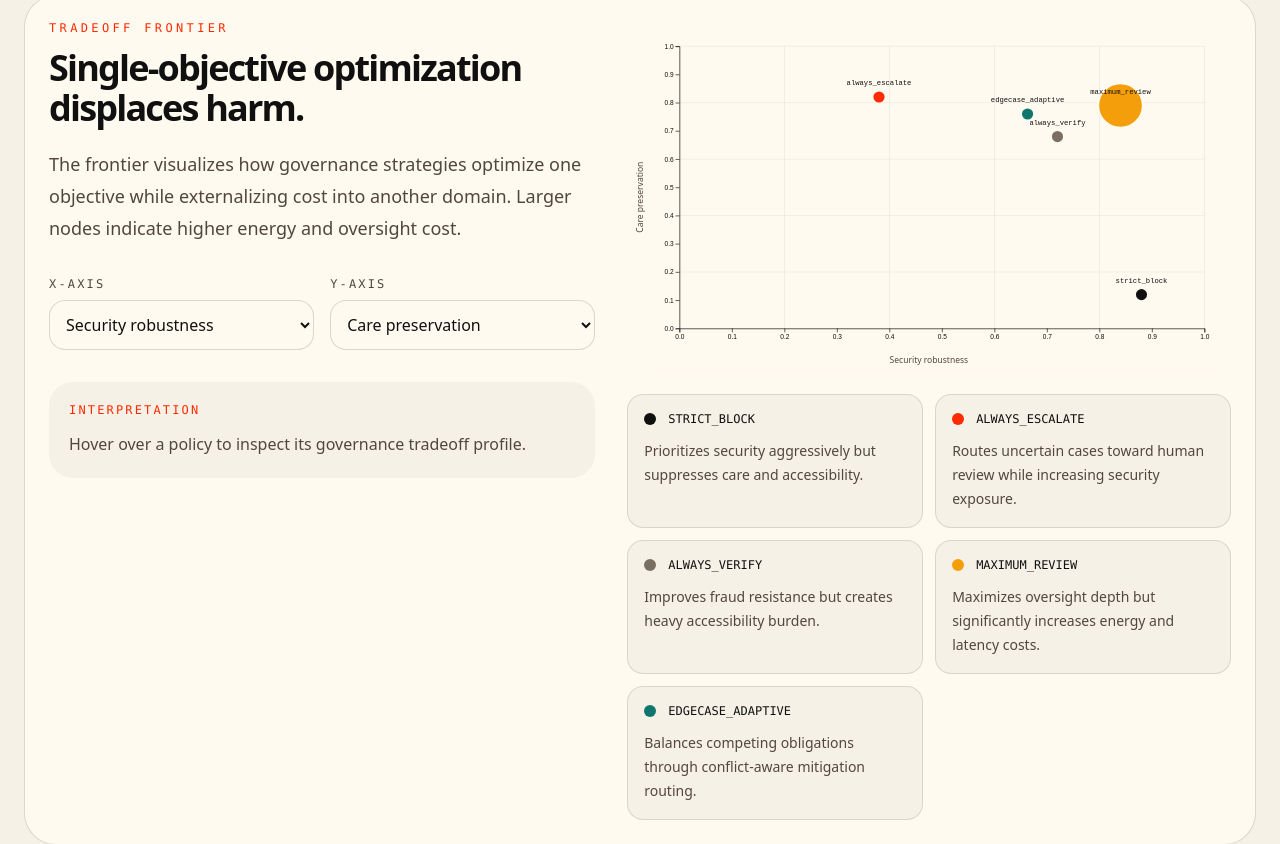
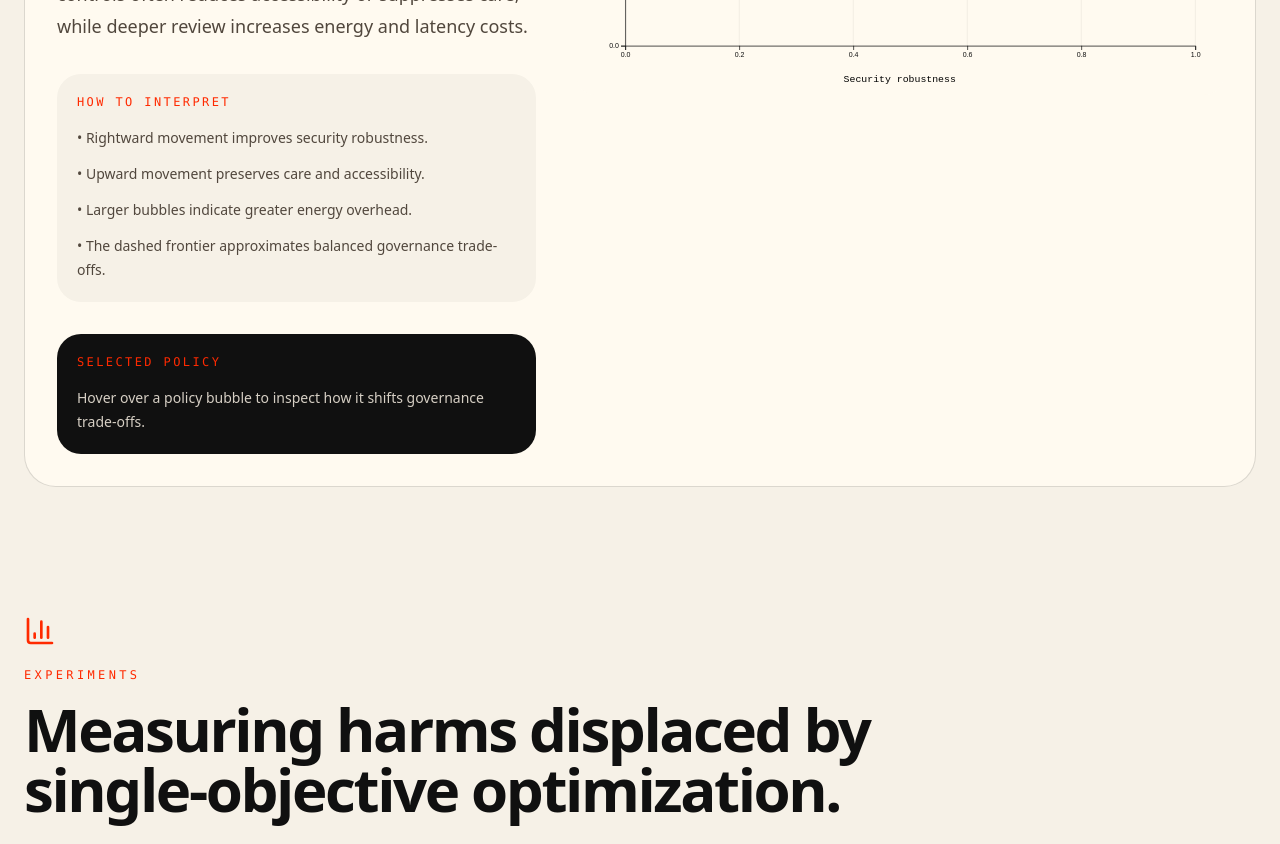
Before and after one commit to anon0404/edgecase, a Next.js app in the folder website/: page / in a window 1280 px wide. Shown: the part 5020-5864 px from the top of the page. Built offline with nearby package versions, Linux system fonts and the light colour scheme.

Commit message:
Add interactive tradeoff frontier visualization

```diff
--- a/website/src/app/page.tsx
+++ b/website/src/app/page.tsx
@@ -304,6 +304,9 @@ print(report.recommended_mitigation)`}
         <CollisionNetwork />
       </section>
 
+      <TradeoffFrontier />
+
+
       <section id="experiments" className="mx-auto max-w-7xl px-6 py-16">
         <BarChart3 className="mb-5 h-8 w-8 text-[#ff2a00]" />
 
@@ -325,6 +328,11 @@ print(report.recommended_mitigation)`}
             </span>
           ))}
         </div>
+      </section>
+
+
+      <section id="frontier" className="mx-auto max-w-7xl px-6 py-16">
+        <TradeoffFrontier />
       </section>
 
 
--- a/website/src/components/TradeoffFrontier.tsx
+++ b/website/src/components/TradeoffFrontier.tsx
@@ -1,7 +1,7 @@
 // @ts-nocheck
 "use client";
 
-import { useEffect, useMemo, useRef, useState } from "react";
+import { useEffect, useRef, useState } from "react";
 import * as d3 from "d3";
 
 type Point = {
@@ -13,71 +13,47 @@ type Point = {
   energy_penalty: number;
 };
 
-const policyDescriptions: Record<string, string> = {
-  strict_block:
-    "Prioritizes security aggressively but suppresses care and accessibility.",
-  always_escalate:
-    "Routes uncertain cases toward human review while increasing security exposure.",
-  always_verify:
-    "Improves fraud resistance but creates heavy accessibility burden.",
-  maximum_review:
-    "Maximizes oversight depth but significantly increases energy and latency costs.",
-  edgecase_adaptive:
-    "Balances competing obligations through conflict-aware mitigation routing.",
-};
-
 const colors: Record<string, string> = {
   strict_block: "#101010",
   always_escalate: "#ff2a00",
-  always_verify: "#7a6f63",
-  maximum_review: "#f59e0b",
+  always_verify: "#f59e0b",
+  maximum_review: "#7c3aed",
   edgecase_adaptive: "#0f766e",
+};
+
+const descriptions: Record<string, string> = {
+  strict_block:
+    "Prioritizes security robustness but suppresses care and accessibility.",
+  always_escalate:
+    "Optimizes escalation and support pathways while increasing security exposure.",
+  always_verify:
+    "Reduces fraud risk at the cost of accessibility burden and user friction.",
+  maximum_review:
+    "Maximizes review depth and oversight while increasing energy and latency.",
+  edgecase_adaptive:
+    "Attempts to balance competing obligations through conflict-aware mitigation routing.",
 };
 
 export default function TradeoffFrontier() {
   const svgRef = useRef<SVGSVGElement | null>(null);
 
-  const [data, setData] = useState<Point[]>([]);
+  const [points, setPoints] = useState<Point[]>([]);
   const [hovered, setHovered] = useState<Point | null>(null);
-
-  const [xMetric, setXMetric] = useState("security");
-  const [yMetric, setYMetric] = useState("care");
 
   useEffect(() => {
     fetch("/data/tradeoff_frontier.json")
       .then((res) => res.json())
-      .then(setData);
+      .then(setPoints);
   }, []);
 
-  const metricOptions = [
-    { value: "security", label: "Security robustness" },
-    { value: "care", label: "Care preservation" },
-    { value: "accessibility", label: "Accessibility support" },
-    { value: "privacy", label: "Privacy preservation" },
-  ];
-
-  const processed = useMemo(() => {
-    return data.map((d) => ({
-      ...d,
-      x: d[xMetric],
-      y: d[yMetric],
-    }));
-  }, [data, xMetric, yMetric]);
-
   useEffect(() => {
-    if (!processed.length || !svgRef.current) return;
+    if (!points.length || !svgRef.current) return;
 
     const width = 920;
-    const height = 540;
-    const margin = {
-      top: 40,
-      right: 40,
-      bottom: 70,
-      left: 80,
-    };
+    const height = 560;
+    const margin = { top: 40, right: 40, bottom: 70, left: 70 };
 
     const svg = d3.select(svgRef.current);
-
     svg.selectAll("*").remove();
 
     svg
@@ -91,191 +67,208 @@ export default function TradeoffFrontier() {
       .attr("rx", 28)
       .attr("fill", "#fffaf0");
 
-    const x = d3.scaleLinear()
+    const x = d3
+      .scaleLinear()
       .domain([0, 1])
       .range([margin.left, width - margin.right]);
 
-    const y = d3.scaleLinear()
+    const y = d3
+      .scaleLinear()
       .domain([0, 1])
       .range([height - margin.bottom, margin.top]);
 
     const grid = svg.append("g");
 
-    grid.selectAll("line.horizontal")
+    grid
+      .selectAll("line.horizontal")
       .data(d3.range(0, 1.01, 0.2))
       .join("line")
       .attr("x1", margin.left)
       .attr("x2", width - margin.right)
-      .attr("y1", d => y(d))
-      .attr("y2", d => y(d))
+      .attr("y1", (d) => y(d))
+      .attr("y2", (d) => y(d))
       .attr("stroke", "#101010")
       .attr("stroke-opacity", 0.08);
 
-    grid.selectAll("line.vertical")
+    grid
+      .selectAll("line.vertical")
       .data(d3.range(0, 1.01, 0.2))
       .join("line")
       .attr("y1", margin.top)
       .attr("y2", height - margin.bottom)
-      .attr("x1", d => x(d))
-      .attr("x2", d => x(d))
+      .attr("x1", (d) => x(d))
+      .attr("x2", (d) => x(d))
       .attr("stroke", "#101010")
       .attr("stroke-opacity", 0.08);
 
-    svg.append("g")
-      .attr("transform", `translate(0, ${height - margin.bottom})`)
-      .call(d3.axisBottom(x));
+    svg
+      .append("g")
+      .attr("transform", `translate(0,${height - margin.bottom})`)
+      .call(d3.axisBottom(x).ticks(5));
 
-    svg.append("g")
-      .attr("transform", `translate(${margin.left}, 0)`)
-      .call(d3.axisLeft(y));
+    svg
+      .append("g")
+      .attr("transform", `translate(${margin.left},0)`)
+      .call(d3.axisLeft(y).ticks(5));
 
-    svg.append("text")
+    svg
+      .append("text")
       .attr("x", width / 2)
       .attr("y", height - 18)
       .attr("text-anchor", "middle")
-      .attr("font-size", 13)
+      .attr("font-size", 14)
+      .attr("font-family", "monospace")
+      .text("Security robustness");
+
+    svg
+      .append("text")
+      .attr("transform", "rotate(-90)")
+      .attr("x", -height / 2)
+      .attr("y", 22)
+      .attr("text-anchor", "middle")
+      .attr("font-size", 14)
+      .attr("font-family", "monospace")
+      .text("Care + accessibility preservation");
+
+    svg
+      .append("text")
+      .attr("x", width - 210)
+      .attr("y", 32)
+      .attr("font-size", 12)
+      .attr("font-family", "monospace")
       .attr("fill", "#51473d")
-      .text(metricOptions.find(m => m.value === xMetric)?.label || xMetric);
+      .text("Bubble size = energy penalty");
 
-    svg.append("text")
-      .attr("transform", "rotate(-90)")
-      .attr("x", -(height / 2))
-      .attr("y", 24)
-      .attr("text-anchor", "middle")
-      .attr("font-size", 13)
-      .attr("fill", "#51473d")
-      .text(metricOptions.find(m => m.value === yMetric)?.label || yMetric);
-
-    svg.selectAll("circle.policy")
-      .data(processed)
+    const bubbles = svg
+      .append("g")
+      .selectAll("circle")
+      .data(points)
       .join("circle")
-      .attr("cx", d => x(d.x))
-      .attr("cy", d => y(d.y))
-      .attr("r", d => 10 + d.energy_penalty * 24)
-      .attr("fill", d => colors[d.policy])
+      .attr("cx", (d) => x(d.security))
+      .attr("cy", (d) => y((d.care + d.accessibility) / 2))
+      .attr("r", (d) => 16 + d.energy_penalty * 28)
+      .attr("fill", (d) => colors[d.policy] || "#101010")
+      .attr("fill-opacity", 0.85)
       .attr("stroke", "#fffaf0")
       .attr("stroke-width", 3)
       .style("cursor", "pointer")
       .on("mouseenter", (_, d) => setHovered(d))
       .on("mouseleave", () => setHovered(null));
 
-    svg.selectAll("text.label")
-      .data(processed)
+    svg
+      .append("g")
+      .selectAll("text.labels")
+      .data(points)
       .join("text")
-      .attr("x", d => x(d.x))
-      .attr("y", d => y(d.y) - 18)
+      .attr("x", (d) => x(d.security))
+      .attr("y", (d) => y((d.care + d.accessibility) / 2) - 24)
       .attr("text-anchor", "middle")
       .attr("font-size", 11)
       .attr("font-family", "monospace")
       .attr("fill", "#101010")
-      .text(d => d.policy);
+      .text((d) => d.policy.replaceAll("_", " "));
 
-  }, [processed, xMetric, yMetric]);
+    svg
+      .append("path")
+      .datum(
+        [...points].sort((a, b) => a.security - b.security)
+      )
+      .attr("fill", "none")
+      .attr("stroke", "#0f766e")
+      .attr("stroke-width", 2.5)
+      .attr("stroke-dasharray", "7 5")
+      .attr(
+        "d",
+        d3
+          .line<Point>()
+          .x((d) => x(d.security))
+          .y((d) => y((d.care + d.accessibility) / 2))
+      );
+
+    bubbles.raise();
+  }, [points]);
 
   return (
-    <div className="rounded-[2rem] border border-[#101010]/15 bg-[#fffaf0] p-6">
-      <div className="grid gap-8 lg:grid-cols-[0.95fr_1.05fr]">
+    <section className="mx-auto max-w-7xl px-6 py-16">
+      <div className="rounded-[2rem] border border-[#101010]/15 bg-[#fffaf0] p-6 md:p-8">
+        <div className="grid gap-10 lg:grid-cols-[0.85fr_1.15fr]">
           <div>
             <p className="font-mono text-xs uppercase tracking-[0.28em] text-[#ff2a00]">
-            Tradeoff frontier
+              Interactive tradeoff frontier
             </p>
 
-          <h3 className="mt-3 text-4xl font-semibold tracking-[-0.05em]">
-            Single-objective optimization displaces harm.
-          </h3>
+            <h2 className="mt-4 text-4xl font-semibold tracking-[-0.05em] md:text-6xl">
+              Single-objective optimization externalizes harm.
+            </h2>
 
-          <p className="mt-5 text-lg leading-8 text-[#51473d]">
-            The frontier visualizes how governance strategies optimize one
-            objective while externalizing cost into another domain. Larger nodes
-            indicate higher energy and oversight cost.
+            <p className="mt-6 text-lg leading-8 text-[#51473d]">
+              This visualization compares governance policies across competing
+              objectives. Moving toward stronger security controls often reduces
+              accessibility or suppresses care, while deeper review increases
+              energy and latency costs.
             </p>
 
-          <div className="mt-8 grid gap-4 md:grid-cols-2">
-            <div>
-              <label className="mb-2 block font-mono text-xs uppercase tracking-[0.18em] text-[#51473d]">
-                X-axis
-              </label>
+            <div className="mt-8 rounded-[1.5rem] bg-[#f6f1e7] p-5">
+              <p className="font-mono text-xs uppercase tracking-[0.2em] text-[#ff2a00]">
+                How to interpret
+              </p>
 
-              <select
-                value={xMetric}
-                onChange={(e) => setXMetric(e.target.value)}
-                className="w-full rounded-2xl border border-[#101010]/15 bg-[#fffaf0] p-3"
-              >
-                {metricOptions.map((m) => (
-                  <option key={m.value} value={m.value}>
-                    {m.label}
-                  </option>
-                ))}
-              </select>
+              <ul className="mt-4 space-y-3 text-sm leading-6 text-[#51473d]">
+                <li>
+                  • Rightward movement improves security robustness.
+                </li>
+                <li>
+                  • Upward movement preserves care and accessibility.
+                </li>
+                <li>
+                  • Larger bubbles indicate greater energy overhead.
+                </li>
+                <li>
+                  • The dashed frontier approximates balanced governance trade-offs.
+                </li>
+              </ul>
             </div>
 
-            <div>
-              <label className="mb-2 block font-mono text-xs uppercase tracking-[0.18em] text-[#51473d]">
-                Y-axis
-              </label>
-
-              <select
-                value={yMetric}
-                onChange={(e) => setYMetric(e.target.value)}
-                className="w-full rounded-2xl border border-[#101010]/15 bg-[#fffaf0] p-3"
-              >
-                {metricOptions.map((m) => (
-                  <option key={m.value} value={m.value}>
-                    {m.label}
-                  </option>
-                ))}
-              </select>
-            </div>
-          </div>
-
-          <div className="mt-8 rounded-[1.5rem] bg-[#f6f1e7] p-5">
-            <p className="font-mono text-xs uppercase tracking-[0.18em] text-[#ff2a00]">
-              Interpretation
+            <div className="mt-8 rounded-[1.5rem] bg-[#101010] p-5 text-[#f6f1e7]">
+              <p className="font-mono text-xs uppercase tracking-[0.2em] text-[#ff2a00]">
+                Selected policy
               </p>
 
               {hovered ? (
                 <>
-                <h4 className="mt-3 text-2xl font-semibold">
-                  {hovered.policy}
-                </h4>
+                  <div className="mt-4 text-2xl font-semibold">
+                    {hovered.policy.replaceAll("_", " ")}
+                  </div>
 
-                <p className="mt-3 leading-7 text-[#51473d]">
-                  {policyDescriptions[hovered.policy]}
+                  <p className="mt-4 text-sm leading-6 text-[#d6cfc4]">
+                    {descriptions[hovered.policy]}
                   </p>
 
                   <div className="mt-6 grid grid-cols-2 gap-3 text-sm">
                     <div>
-                    <div className="font-mono text-[#51473d]">
-                      Security
-                    </div>
-                    <div>{hovered.security.toFixed(3)}</div>
+                      <div className="text-[#ff2a00]">Security</div>
+                      <div>{hovered.security}</div>
                     </div>
 
                     <div>
-                    <div className="font-mono text-[#51473d]">
-                      Care
-                    </div>
-                    <div>{hovered.care.toFixed(3)}</div>
+                      <div className="text-[#ff2a00]">Care</div>
+                      <div>{hovered.care}</div>
                     </div>
 
                     <div>
-                    <div className="font-mono text-[#51473d]">
-                      Accessibility
-                    </div>
-                    <div>{hovered.accessibility.toFixed(3)}</div>
+                      <div className="text-[#ff2a00]">Accessibility</div>
+                      <div>{hovered.accessibility}</div>
                     </div>
 
                     <div>
-                    <div className="font-mono text-[#51473d]">
-                      Privacy
-                    </div>
-                    <div>{hovered.privacy.toFixed(3)}</div>
+                      <div className="text-[#ff2a00]">Energy penalty</div>
+                      <div>{hovered.energy_penalty}</div>
                     </div>
                   </div>
                 </>
               ) : (
-              <p className="mt-3 leading-7 text-[#51473d]">
-                Hover over a policy to inspect its governance tradeoff profile.
+                <p className="mt-4 text-sm leading-6 text-[#d6cfc4]">
+                  Hover over a policy bubble to inspect how it shifts governance trade-offs.
                 </p>
               )}
             </div>
@@ -284,34 +277,11 @@ export default function TradeoffFrontier() {
           <div>
             <svg
               ref={svgRef}
-            className="w-full rounded-[1.5rem]"
+              className="min-h-[560px] w-full rounded-[1.5rem]"
             />
-
-          <div className="mt-5 grid gap-3 md:grid-cols-2">
-            {processed.map((d) => (
-              <div
-                key={d.policy}
-                className="rounded-2xl border border-[#101010]/12 bg-[#f6f1e7] p-4"
-              >
-                <div className="flex items-center gap-3">
-                  <span
-                    className="h-3 w-3 rounded-full"
-                    style={{ background: colors[d.policy] }}
-                  />
-
-                  <div className="font-mono text-xs uppercase">
-                    {d.policy}
-                  </div>
-                </div>
-
-                <div className="mt-3 text-sm leading-6 text-[#51473d]">
-                  {policyDescriptions[d.policy]}
-                </div>
-              </div>
-            ))}
           </div>
         </div>
       </div>
-    </div>
+    </section>
   );
 }
```
Lines whose indentation alone changed are shown as unchanged.
